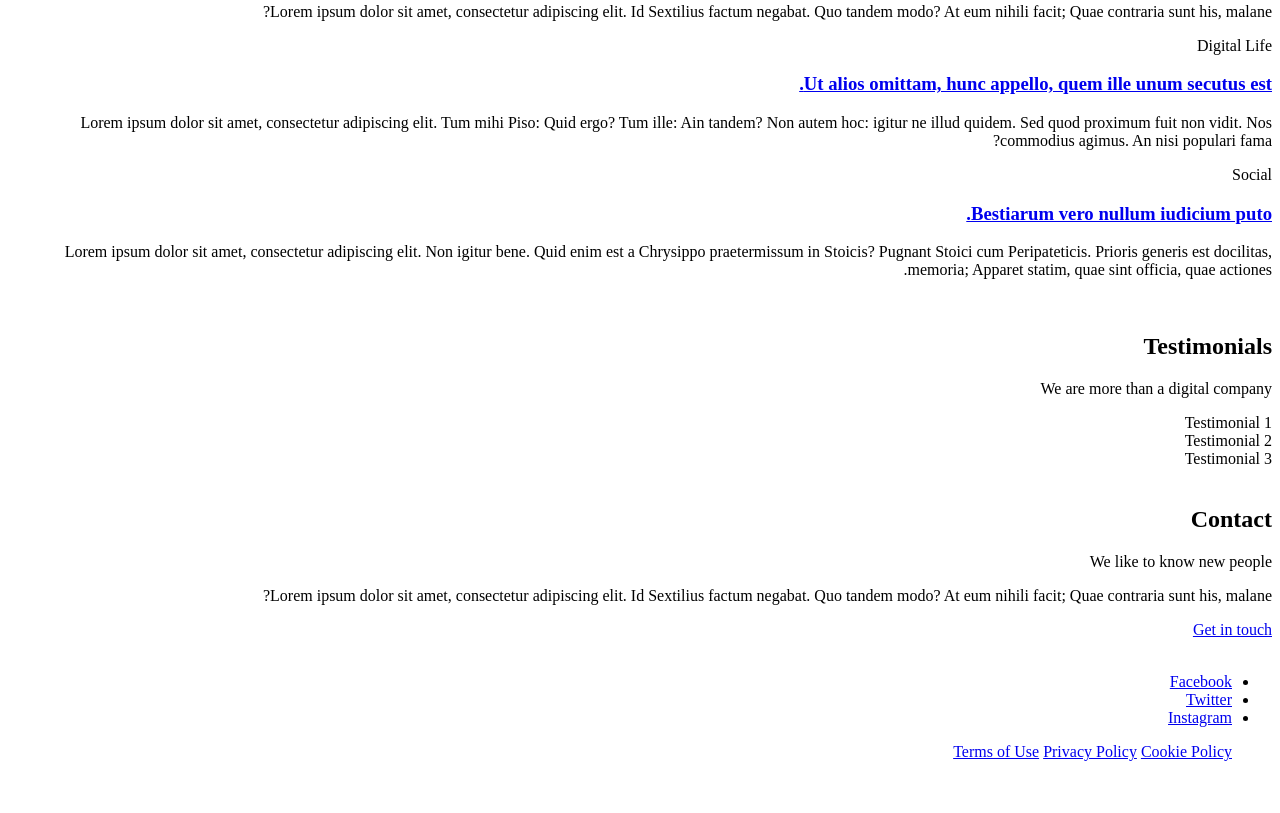
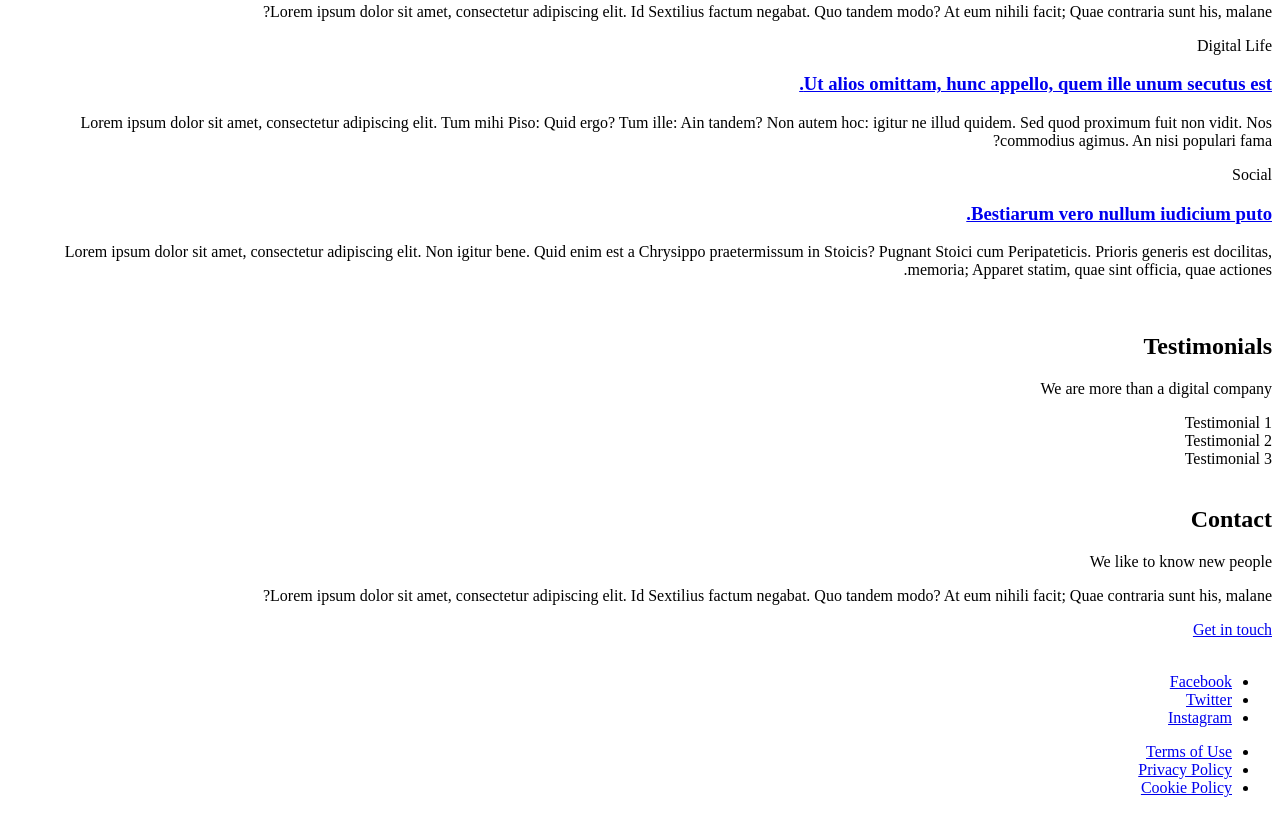
Before and after one commit to Obedine-Flore/alu-web_front_end, a plain HTML site: page html_advanced/25-index.html in a window 1280 px wide. Shown: the part 1649-2462 px from the top of the page. Before the commit the page ends 2426 px from the top, so only its background shows below. Drawn offline with Linux system fonts and the light colour scheme.

Commit message:
my commit

```diff
--- a/html_advanced/25-index.html
+++ b/html_advanced/25-index.html
@@ -170,9 +170,9 @@
         </div>
         <div>
             <ul>
-                <a href="#">Terms of Use</a>
-                <a href="#">Privacy Policy</a>
-                <a href="#">Cookie Policy</a>
+                <li><a href="#">Terms of Use</a></li>
+                <li><a href="#">Privacy Policy</a></li>
+                <li><a href="#">Cookie Policy</a></li>
             </ul>
         </div>
     </footer>
```
Also changed, not shown: html_advanced/26-styleguide.html (+1 -1 lines).
